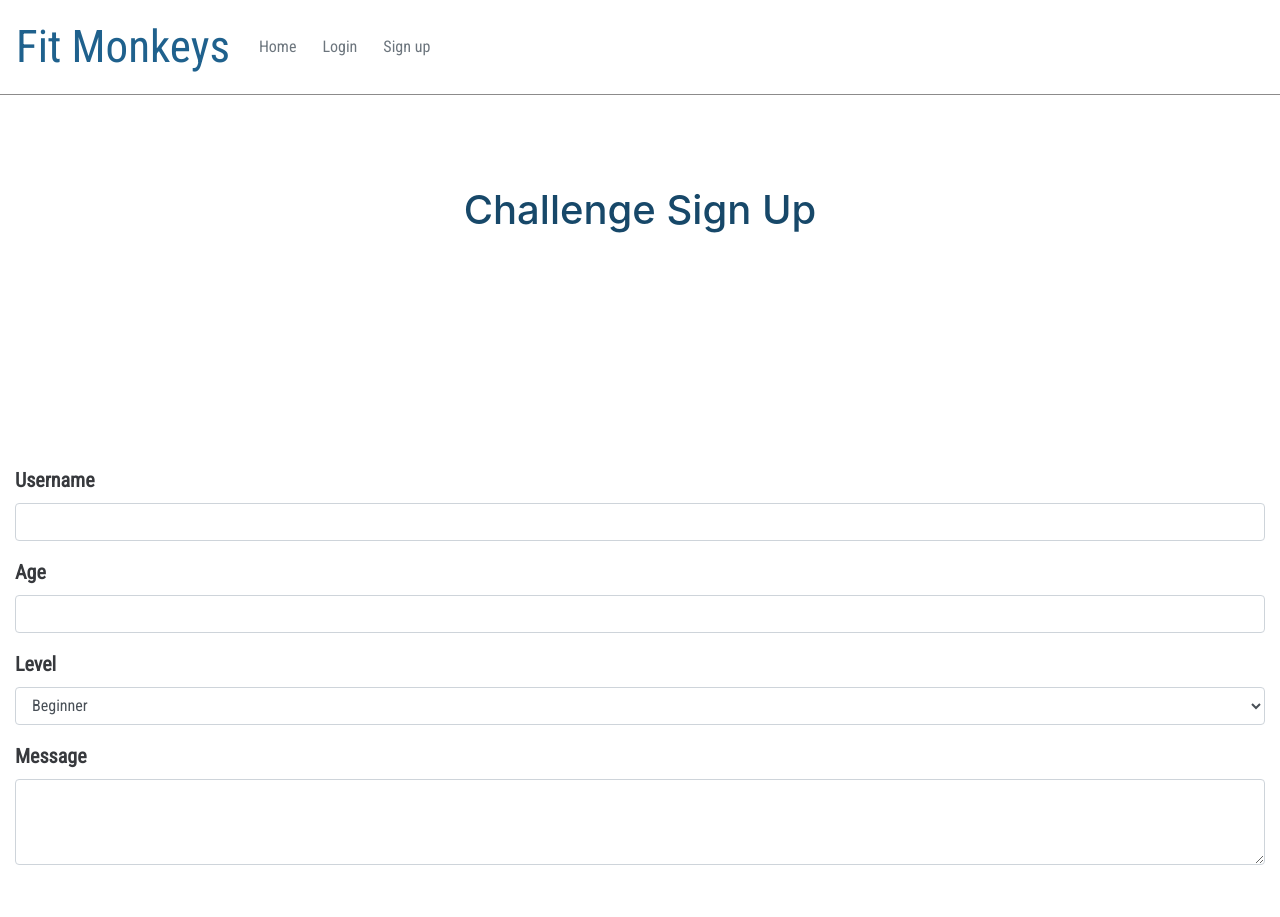
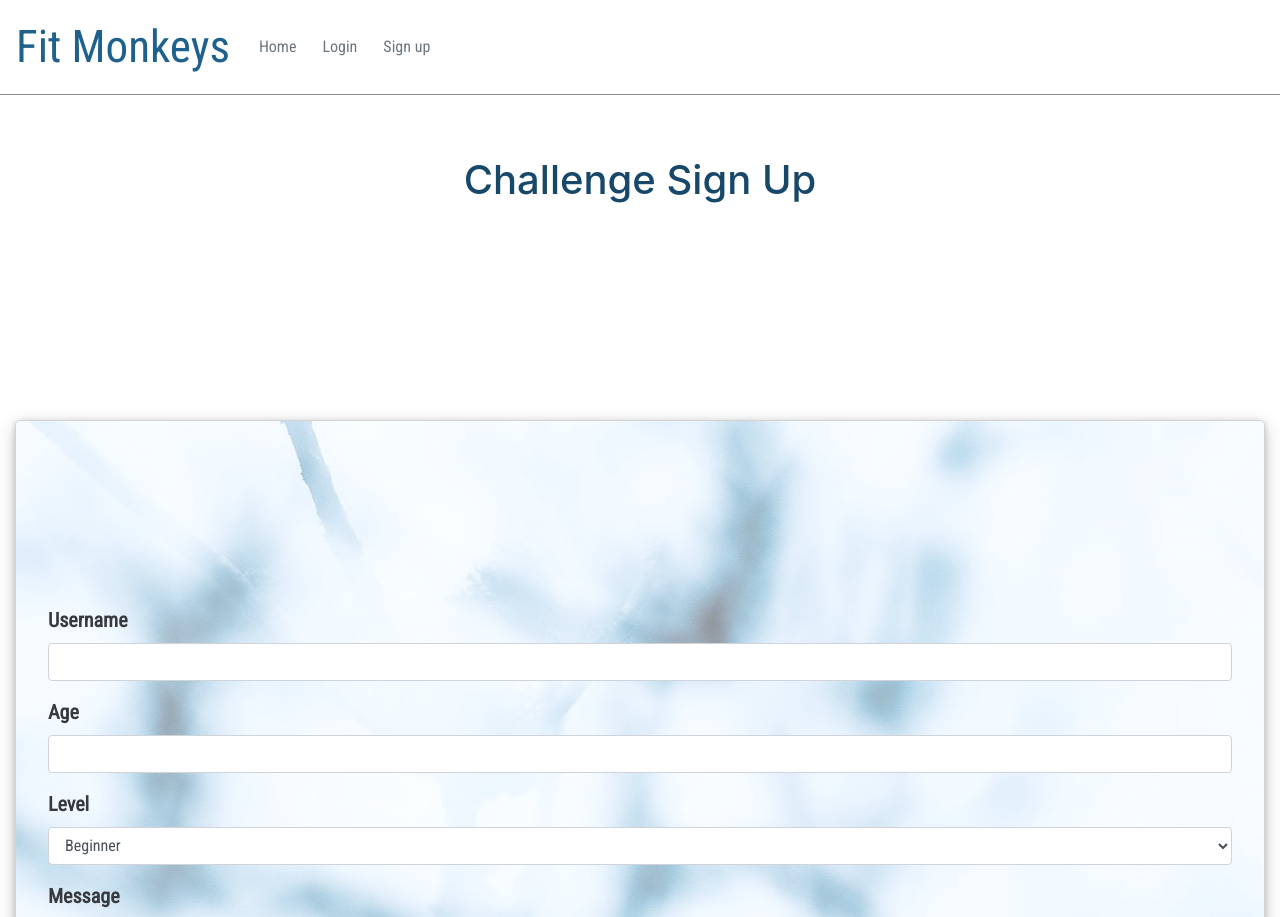
Before and after one commit to dmcneary/fit-monkeys, a React (Create React App) app in the folder fit-monkeys/: page /ChallengeSignUp in a window 1280 px wide. Shown: the top 917 px of the page. Built offline with nearby package versions, Linux system fonts and the light colour scheme; no server answers; a web font is replaced by a local one.

Commit message:
sign up page styling

```diff
--- a/fit-monkeys/src/components/ChallengeForm/ChallengeForm.css
+++ b/fit-monkeys/src/components/ChallengeForm/ChallengeForm.css
@@ -27,7 +27,7 @@
     font-size: 20px;
     font-weight: bold;
     color: #37393d;
-    margin-top: 115px;
+    margin-top: 120px;
   }
 
   .formSignBtn {
--- a/fit-monkeys/src/components/RecentActivities/RecentActivities.js
+++ b/fit-monkeys/src/components/RecentActivities/RecentActivities.js
@@ -1,7 +1,7 @@
 import React, { Component } from "react";
 import axios from "axios";
 import { Link } from "react-router-dom";
-import L from "leaflet-routing-machine";
+// import L from "leaflet-routing-machine";
 
 class RecentUserActivities extends Component {
   constructor(props) {
--- a/fit-monkeys/src/pages/ChallengeSignUp/ChallengeSignUp.css
+++ b/fit-monkeys/src/pages/ChallengeSignUp/ChallengeSignUp.css
@@ -2,14 +2,11 @@
     /* color:rgb(59, 83, 100); */
     color: #174869;
     background: none;
-    /* background: url("../../Images/sky.jpg") no-repeat center center; */
-    /* background-color: rgba(197, 213, 235, 0.92); */
-    /* width: auto; */
-    /* background-repeat: no-repeat; */
     height: 300px;
     background-size: cover;
     width: 100%;
-    margin-top: -45px;
+    margin-top: -75px;
+
 }
 
 .JumboChal{
@@ -22,14 +19,14 @@
 }
 
 .srcPic {
-    height: 100px;
+    height: 120px;
     /* text-align: center; */
     /* display: block; */
     position: absolute;
     top: 60%;
     left: 50%;
     transform: translate(-50%, -50%);
-    margin-top: -20px;
+    margin-top: -60px;
 }
 
 .chalName {
@@ -38,3 +35,18 @@
     margin-top: 20px;
     color: #0099cc;
 }
+
+.jumboSignBody {
+    /* background-color: blue; */
+    height: 100%;
+    width: 100%;
+    padding-top: -1px;
+    margin-top: 100px;
+    background: url("../../Images/abstract2.jpg") no-repeat center center;
+    /* opacity: .5; */
+    border: 1px;
+    border-color: lightgrey;
+    border-style: solid;
+    box-shadow: 0 2px 6px 0 rgba(0, 0, 0, 0.2), 0 6px 20px 0 rgba(0, 0, 0, 0.19);
+
+}
--- a/fit-monkeys/src/pages/ChallengeSignUp/ChallengeSignUp.js
+++ b/fit-monkeys/src/pages/ChallengeSignUp/ChallengeSignUp.js
@@ -9,9 +9,9 @@ import { Jumbotron } from "react-bootstrap";
 
 
 class ChallengeSignup extends Component {
-constructor(props){
-    super(props);
-}
+    constructor(props) {
+        super(props);
+    }
 
     render() {
         console.log("props", this.props.location);
@@ -25,7 +25,11 @@ constructor(props){
                         <img className="srcPic" src={this.props.location.img} />
                     </Container>
                 </Jumbotron>
-                <ChallengeForm className="cForm" />
+                <Jumbotron className="jumboSignBody">
+                    <div className="FormText">
+                        <ChallengeForm className="cForm" />
+                    </div>
+                </Jumbotron>
                 <Row>
                 </Row>
             </Container>
```
Also changed, not shown: fit-monkeys/src/Images/abstract2.jpg (added).
